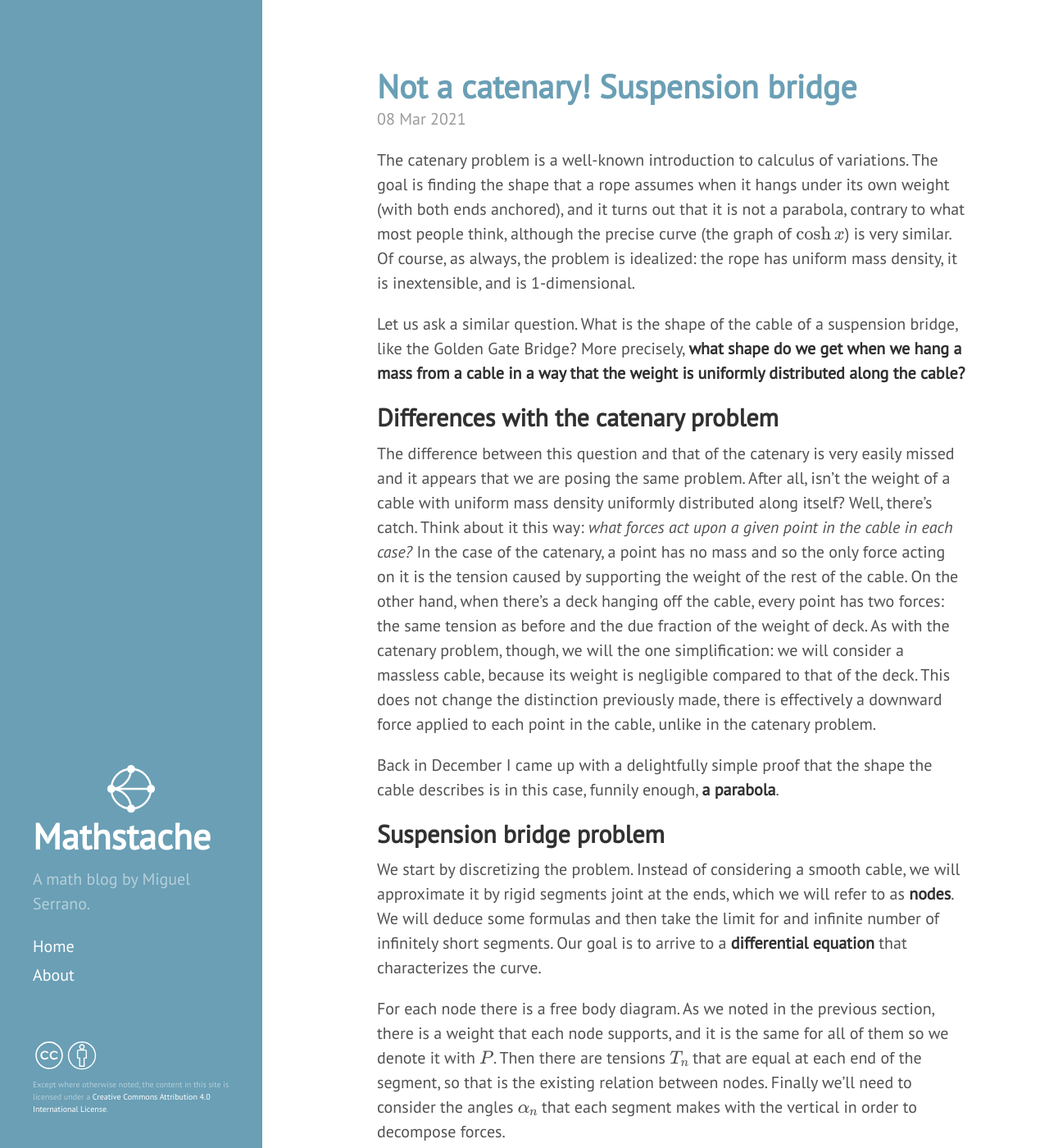
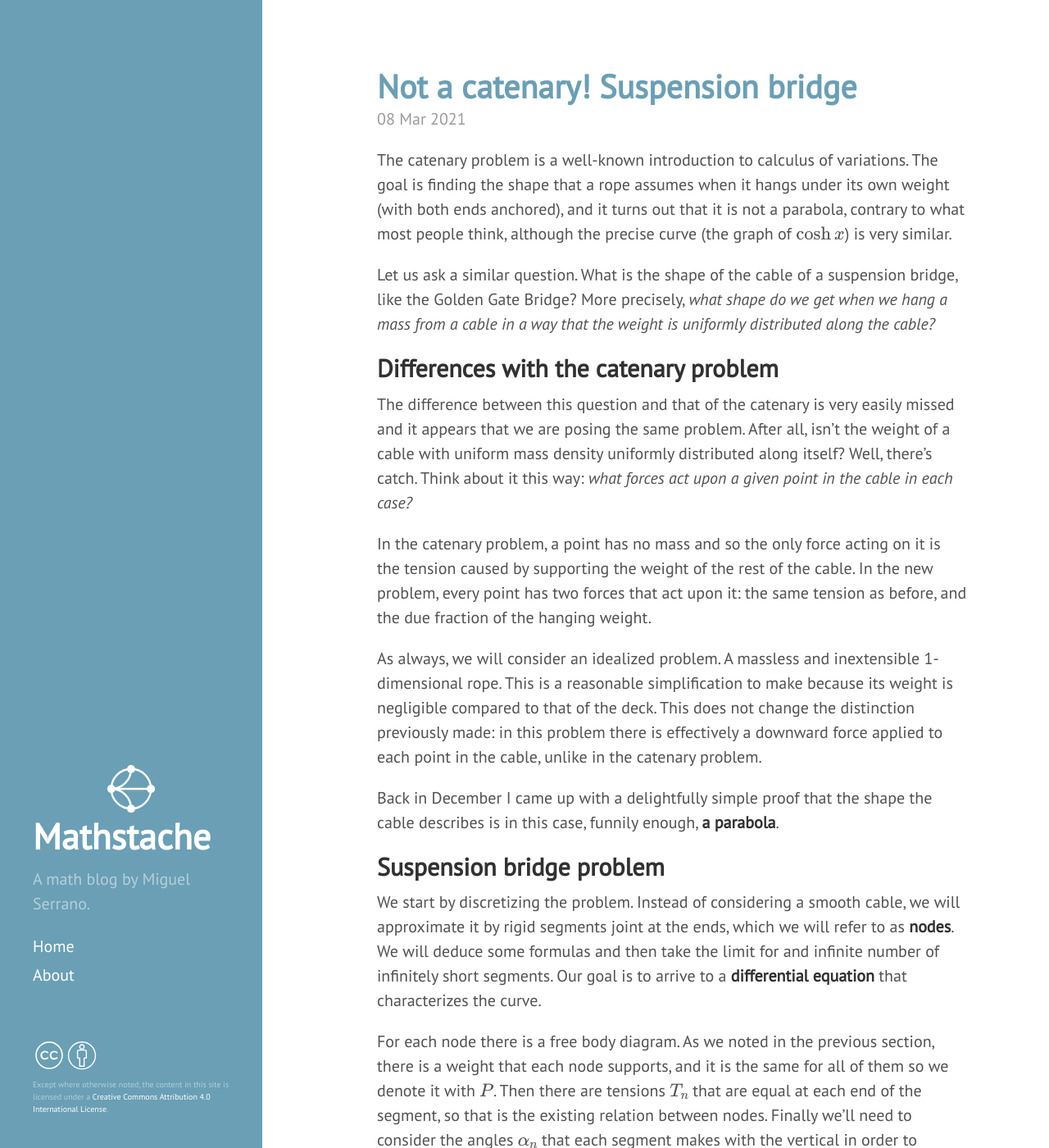
Before and after one commit to homomorfismo/blog, a Jekyll site: the page built from _posts/2021-03-08-Not-a-catenary!-Suspension-bridge.md, in a window 1280 px wide and 1400 px high. Shown: the whole window at 82% size. Built offline with Jekyll 4.4.1, drawn with Linux system fonts in a browser that asks for light colours; formulas are drawn with MathJax 3; a script that is not in the unit is left out.

Commit message:
Update 2021-03-08-Not-a-catenary!-Suspension-bridge.md

```diff
--- a/_posts/2021-03-08-Not-a-catenary!-Suspension-bridge.md
+++ b/_posts/2021-03-08-Not-a-catenary!-Suspension-bridge.md
@@ -3,12 +3,16 @@ layout: post
 title: Not a catenary! Suspension bridge
 ---
 
-The catenary problem is a well-known introduction to calculus of variations. The goal is finding the shape that a rope assumes when it hangs under its own weight (with both ends anchored), and it turns out that it is not a parabola, contrary to what most people think, although the precise curve (the graph of $\cosh x$) is very similar. Of course, as always, the problem is idealized: the rope has uniform mass density, it is inextensible, and is 1-dimensional.
+The catenary problem is a well-known introduction to calculus of variations. The goal is finding the shape that a rope assumes when it hangs under its own weight (with both ends anchored), and it turns out that it is not a parabola, contrary to what most people think, although the precise curve (the graph of $\cosh x$) is very similar.
 
-Let us ask a similar question. What is the shape of the cable of a suspension bridge, like the Golden Gate Bridge? More precisely, **what shape do we get when we hang a mass from a cable in a way that the weight is uniformly distributed along the cable?**
+Let us ask a similar question. What is the shape of the cable of a suspension bridge, like the Golden Gate Bridge? More precisely, *what shape do we get when we hang a mass from a cable in a way that the weight is uniformly distributed along the cable?*
 
 ## Differences with the catenary problem
-The difference between this question and that of the catenary is very easily missed and it appears that we are posing the same problem. After all, isn't the weight of a cable with uniform mass density uniformly distributed along itself? Well, there's catch. Think about it this way: *what forces act upon a given point in the cable in each case?*  In the case of the catenary, a point has no mass and so the only force acting on it is the tension caused by supporting the weight of the rest of the cable. On the other hand, when there's a deck hanging off the cable, every point has two forces: the same tension as before and the due fraction of the weight of deck. As with the catenary problem, though, we will the one simplification: we will consider a massless cable, because its weight is negligible compared to that of the deck. This does not change the distinction previously made, there is effectively a downward force applied to each point in the cable, unlike in the catenary problem.
+The difference between this question and that of the catenary is very easily missed and it appears that we are posing the same problem. After all, isn't the weight of a cable with uniform mass density uniformly distributed along itself? Well, there's catch. Think about it this way: *what forces act upon a given point in the cable in each case?*
+
+In the catenary problem, a point has no mass and so the only force acting on it is the tension caused by supporting the weight of the rest of the cable. In the new problem, every point has two forces that act upon it: the same tension as before, and the due fraction of the hanging weight.
+
+As always, we will consider an idealized problem. A massless and inextensible 1-dimensional rope.  This is a reasonable simplification to make because its weight is negligible compared to that of the deck. This does not change the distinction previously made: in this problem there is effectively a downward force applied to each point in the cable, unlike in the catenary problem.
 
 Back in December I came up with a delightfully simple proof that the shape the cable describes is in this case, funnily enough, **a parabola**.
 
```
